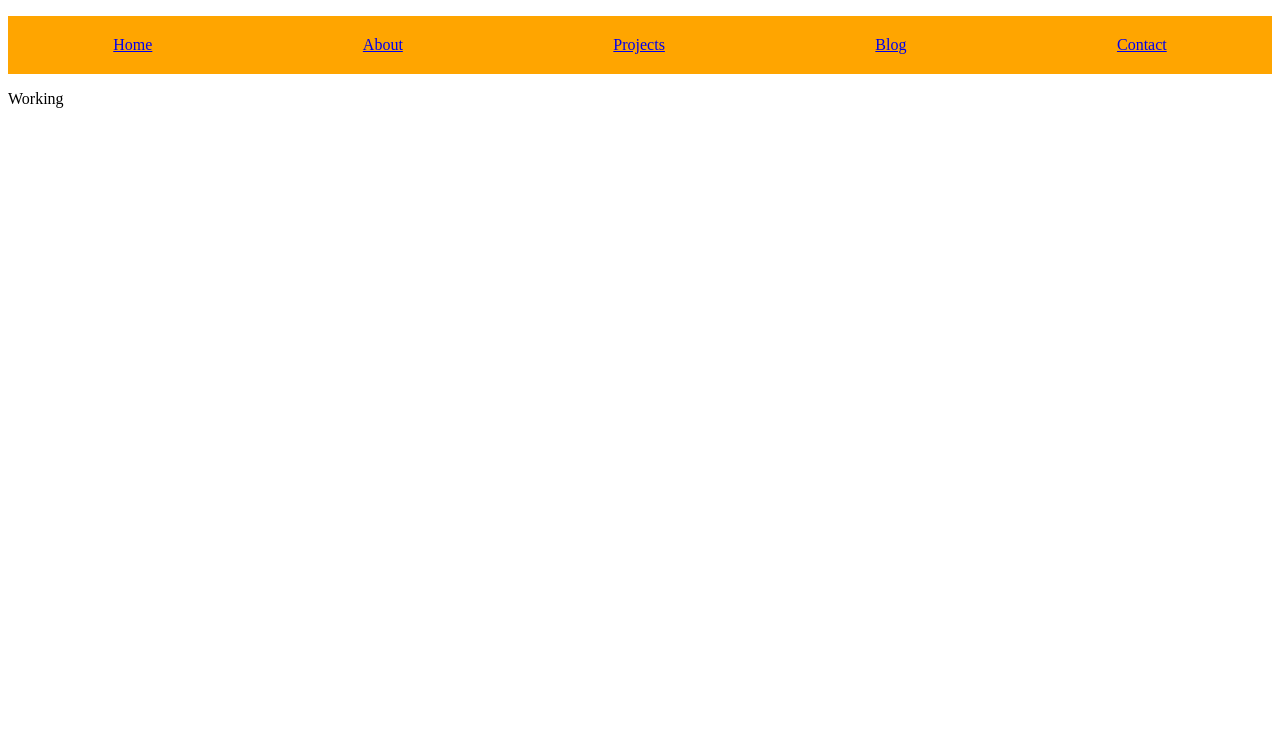
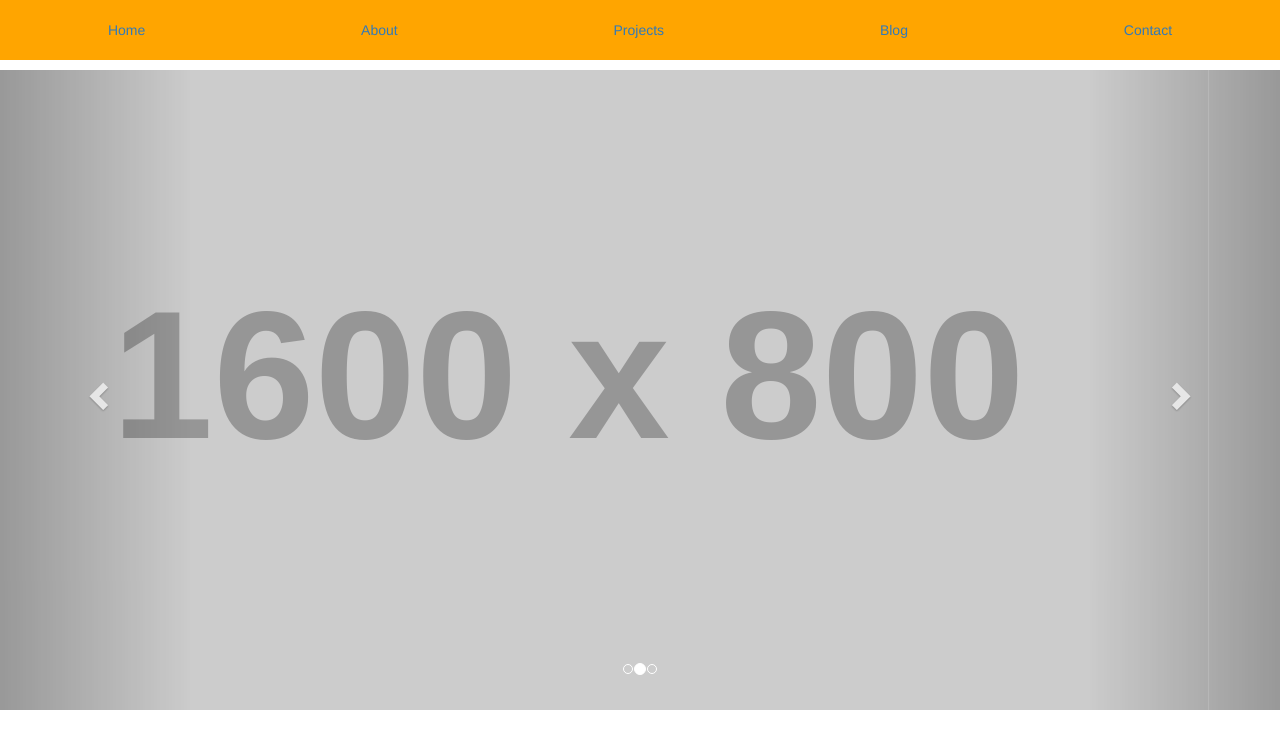
Before and after one commit to rahuls360/personal-site-gatsby, a Gatsby app: page / in a window 1280 px wide. Shown: the top 748 px of the page. Built offline with nearby package versions, Linux system fonts and the light colour scheme.

Commit message:
add bootstrap + hero slider

```diff
--- a/package.json
+++ b/package.json
@@ -13,7 +13,9 @@
     "test": "echo \"Write tests! -> https://gatsby.app/unit-testing\""
   },
   "dependencies": {
+    "bootstrap": "^3.3.7",
     "gatsby": "^2.1.17",
+    "jquery": "^3.3.1",
     "react": "^16.8.3",
     "react-dom": "^16.8.3"
   },
--- a/src/components/Hero.js
+++ b/src/components/Hero.js
@@ -1,7 +1,41 @@
 import React from 'react';
+import 'bootstrap/dist/css/bootstrap.css';
+window.jQuery = window.$ = require('jquery');
+require('bootstrap')
 
 const Hero = () => (
-    <p>Working</p>
+    <div id="myCarousel" class="carousel slide" data-ride="carousel">
+
+    <ol class="carousel-indicators">
+        <li data-target="#myCarousel" data-slide-to="0" class="active"></li>
+        <li data-target="#myCarousel" data-slide-to="1"></li>
+        <li data-target="#myCarousel" data-slide-to="2"></li>
+    </ol>
+
+    <div class="carousel-inner">
+        <div class="item active">
+        <img src="https://via.placeholder.com/1600x800" alt="Los Angeles" />
+        </div>
+
+        <div class="item">
+        <img src="https://via.placeholder.com/1600x800" alt="Chicago" />
+        </div>
+
+        <div class="item">
+        <img src="https://via.placeholder.com/1600x800" alt="New York" />
+        </div>
+    </div>
+
+
+    <a class="left carousel-control" href="#myCarousel" data-slide="prev">
+        <span class="glyphicon glyphicon-chevron-left"></span>
+        <span class="sr-only">Previous</span>
+    </a>
+    <a class="right carousel-control" href="#myCarousel" data-slide="next">
+        <span class="glyphicon glyphicon-chevron-right"></span>
+        <span class="sr-only">Next</span>
+    </a>
+    </div>
 );
 
 export default Hero;
```
Also changed, not shown: 1 other file (tests, documents, lock files or other folders).
